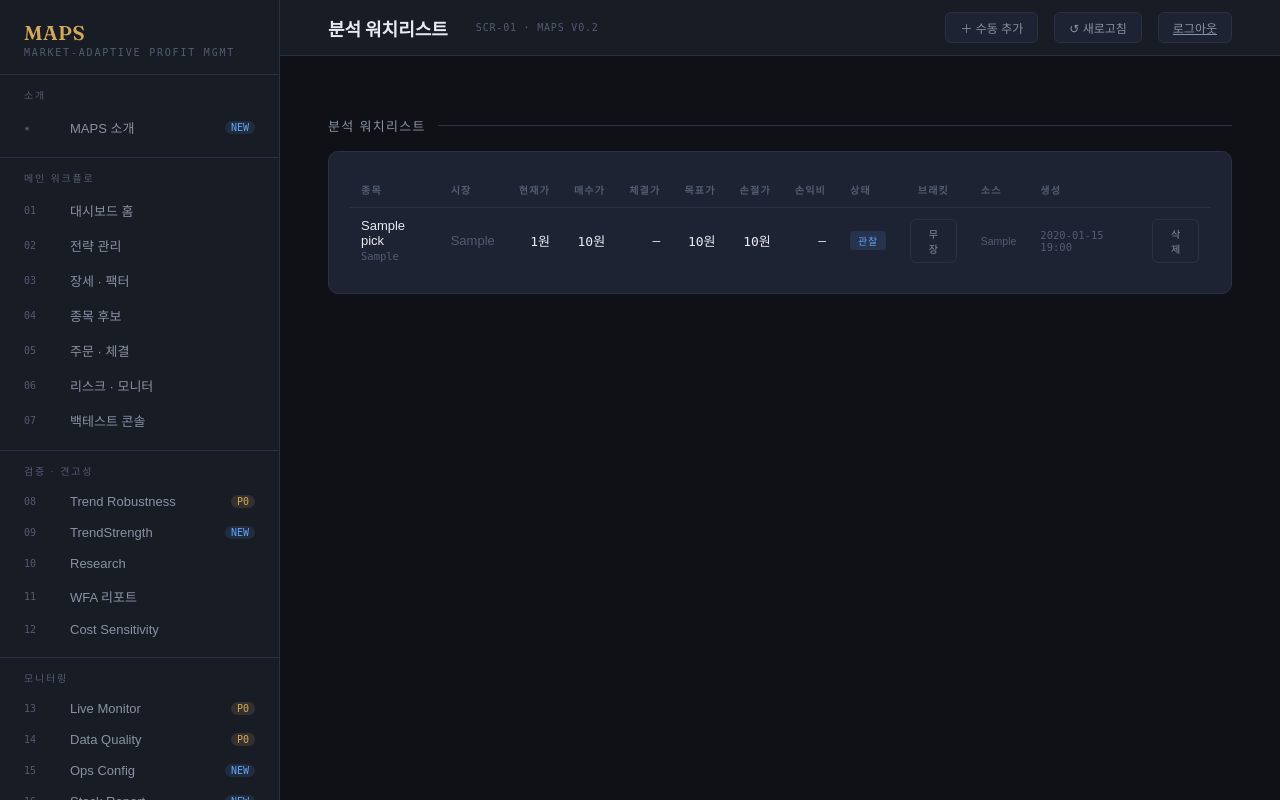
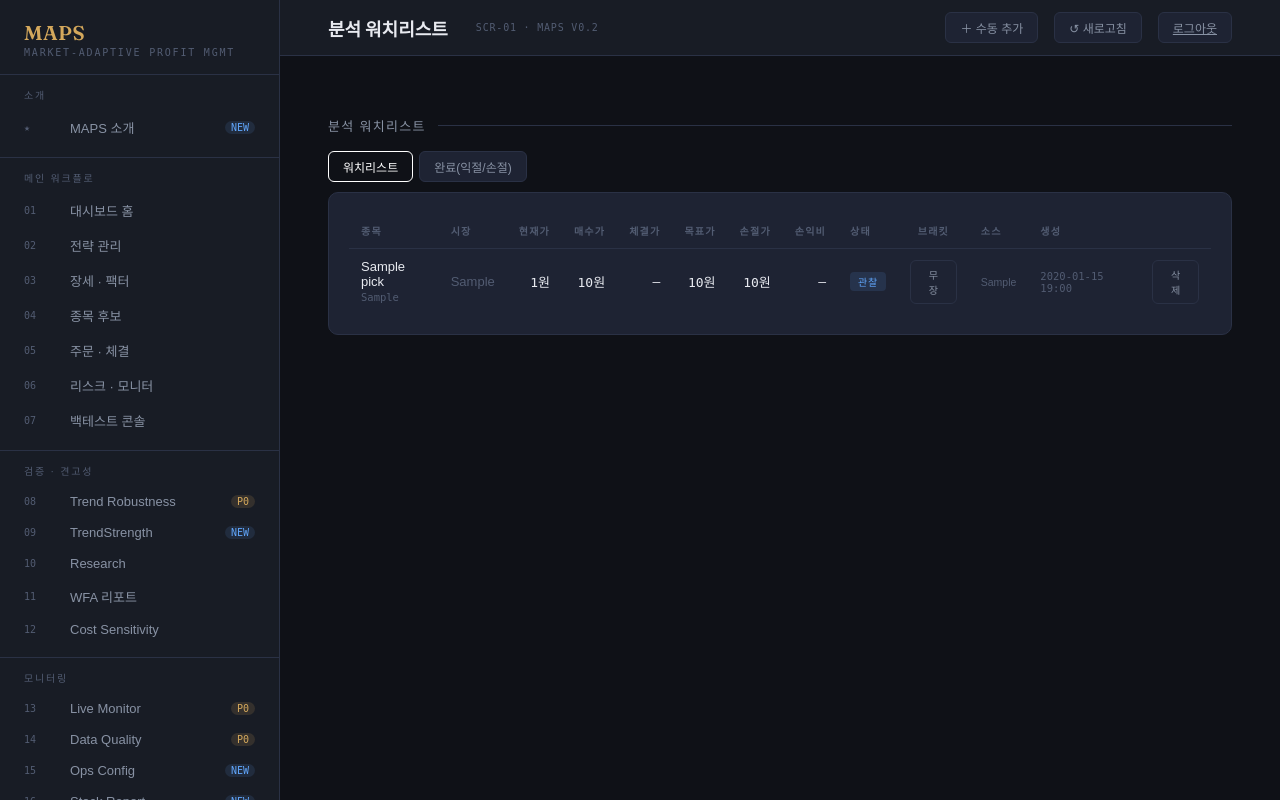
Before and after one commit to jkkim74/maps, a FastAPI app: page /analysis-picks in a window 1280 px wide. Run offline with FastAPI, Linux system fonts and the light colour scheme; tables that the repository leaves empty hold one stand-in row (values such as "Sample post"); data that the repository does not hold is empty; some libraries are stand-ins or nearby versions; some web fonts are replaced.

Commit message:
feat: add completed (take-profit/stop-loss) tab to analysis watchlist UI
Web dashboard now has a 워치리스트 / 완료 toggle. The 완료 tab fetches
?state=CLOSED and shows 익절/손절 badges from exit_reason.

Co-Authored-By: Claude Opus 4.8 <noreply@anthropic.com>

```diff
--- a/templates/analysis_picks.html
+++ b/templates/analysis_picks.html
@@ -14,6 +14,7 @@
 .ap-form input,.ap-form select{width:100%;padding:7px 10px;border:1px solid var(--border);
   border-radius:6px;background:var(--bg);color:var(--text-primary);font-size:.85rem}
 .ap-num{text-align:right;font-variant-numeric:tabular-nums}
+.topbar-btn.active{background:var(--accent);color:#fff;border-color:var(--accent)}
 </style>
 {% endblock %}
 {% block topbar_actions %}
@@ -42,6 +43,10 @@
 </div>
 
 <div class="section-header"><span class="section-title">분석 워치리스트</span><hr></div>
+<div style="display:flex;gap:6px;margin-bottom:10px">
+  <button id="ap-tab-active" class="topbar-btn" onclick="setMode('active')">워치리스트</button>
+  <button id="ap-tab-closed" class="topbar-btn" onclick="setMode('closed')">완료(익절/손절)</button>
+</div>
 <div class="card"><div class="card-body" id="ap-list">
   <div class="loading"><div class="spinner"></div></div>
 </div></div>
@@ -64,11 +69,16 @@ function toKST(isoStr) {
   const s = isoStr.includes('Z') || isoStr.includes('+') ? isoStr : isoStr + 'Z';
   return new Date(s).toLocaleString('sv-SE', { timeZone: 'Asia/Seoul' }).slice(0, 16).replace('T', ' ');
 }
-function stateBadge(st) {
+function stateBadge(p) {
   const map = { WATCH:['관찰','info'], ARMED:['대기','warn'], BOUGHT:['보유','pass'],
                 CLOSED:['종료','info'], CANCELLED:['취소','fail'] };
-  const [label, cls] = map[st] || [st, 'info'];
-  return `<span class="badge badge-${cls}">${label}</span>`;
+  const [label, cls] = map[p.state] || [p.state, 'info'];
+  let extra = '';
+  if (p.state === 'CLOSED' && p.exit_reason) {
+    const [rl, rc] = p.exit_reason === 'take_profit' ? ['익절','pass'] : ['손절','fail'];
+    extra = ` <span class="badge badge-${rc}">${rl}</span>`;
+  }
+  return `<span class="badge badge-${cls}">${label}</span>${extra}`;
 }
 function esc(s) {
   // JS 문자열 리터럴용 이스케이프 (onclick 인자)
@@ -80,13 +90,25 @@ function escHtml(s) {
     ({ '&': '&amp;', '<': '&lt;', '>': '&gt;', '"': '&quot;', "'": '&#39;' }[c]));
 }
 
+let apMode = 'active';
+function setMode(m) {
+  apMode = m;
+  document.getElementById('ap-tab-active').classList.toggle('active', m === 'active');
+  document.getElementById('ap-tab-closed').classList.toggle('active', m === 'closed');
+  loadPicks();
+}
+
 async function loadPicks() {
   const box = document.getElementById('ap-list');
+  const closed = apMode === 'closed';
   try {
-    const d = await fetch('/api/v1/analysis-picks').then(r => r.json());
+    const url = closed ? '/api/v1/analysis-picks?state=CLOSED' : '/api/v1/analysis-picks';
+    const d = await fetch(url).then(r => r.json());
     if (!d.picks || d.picks.length === 0) {
+      const msg = closed ? '완료(익절/손절)된 종목이 없습니다.'
+                         : '워치리스트가 비어 있습니다 — ＋ 수동 추가 또는 /analyze 결과 적재';
       box.innerHTML = '<div class="empty-state"><div class="empty-icon">○</div>' +
-        '<div class="empty-text">워치리스트가 비어 있습니다 — ＋ 수동 추가 또는 /analyze 결과 적재</div></div>';
+        `<div class="empty-text">${msg}</div></div>`;
       return;
     }
     const rows = d.picks.map(p => `
@@ -101,7 +123,7 @@ async function loadPicks() {
         <td class="ap-num mono">${fmtPrice(p.target_price)}</td>
         <td class="ap-num mono">${fmtPrice(p.stop_price)}</td>
         <td class="ap-num mono">${p.rr_ratio != null ? p.rr_ratio.toFixed(2) : '—'}</td>
-        <td title="${[p.entry_order_id ? 'entry=' + p.entry_order_id : '', p.exit_order_id ? 'exit=' + p.exit_order_id : ''].filter(Boolean).join(' ')}">${stateBadge(p.state)}</td>
+        <td title="${[p.entry_order_id ? 'entry=' + p.entry_order_id : '', p.exit_order_id ? 'exit=' + p.exit_order_id : ''].filter(Boolean).join(' ')}">${stateBadge(p)}</td>
         <td style="text-align:center">${bracketCell(p)}</td>
         <td class="text-muted" style="font-size:.75rem">${escHtml(p.source)}</td>
         <td class="mono text-muted" style="font-size:.75rem">${toKST(p.created_at)}</td>
@@ -186,6 +208,6 @@ async function deletePick(id) {
   loadPicks();
 }
 
-document.addEventListener('DOMContentLoaded', loadPicks);
+document.addEventListener('DOMContentLoaded', () => setMode('active'));
 </script>
 {% endblock %}
```
